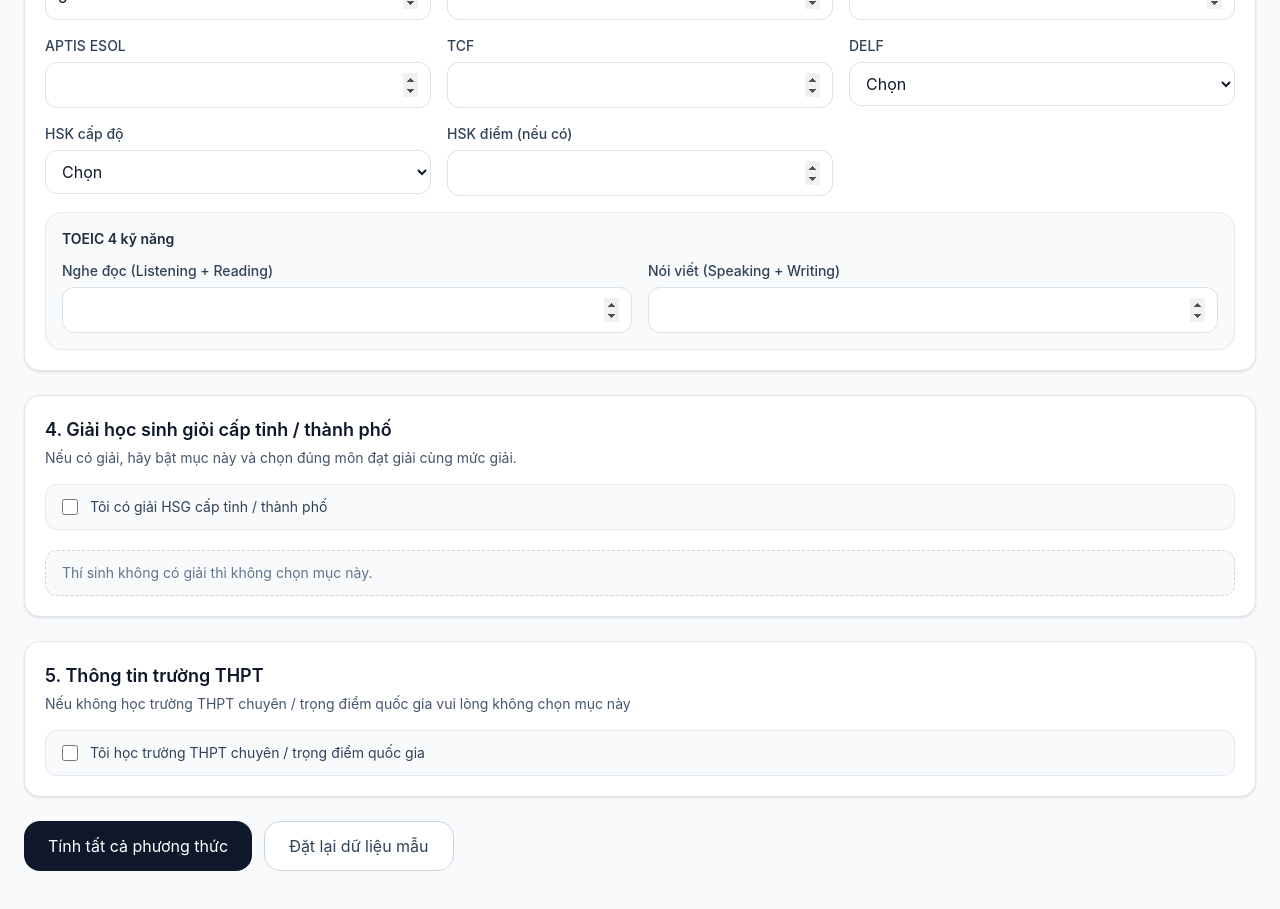
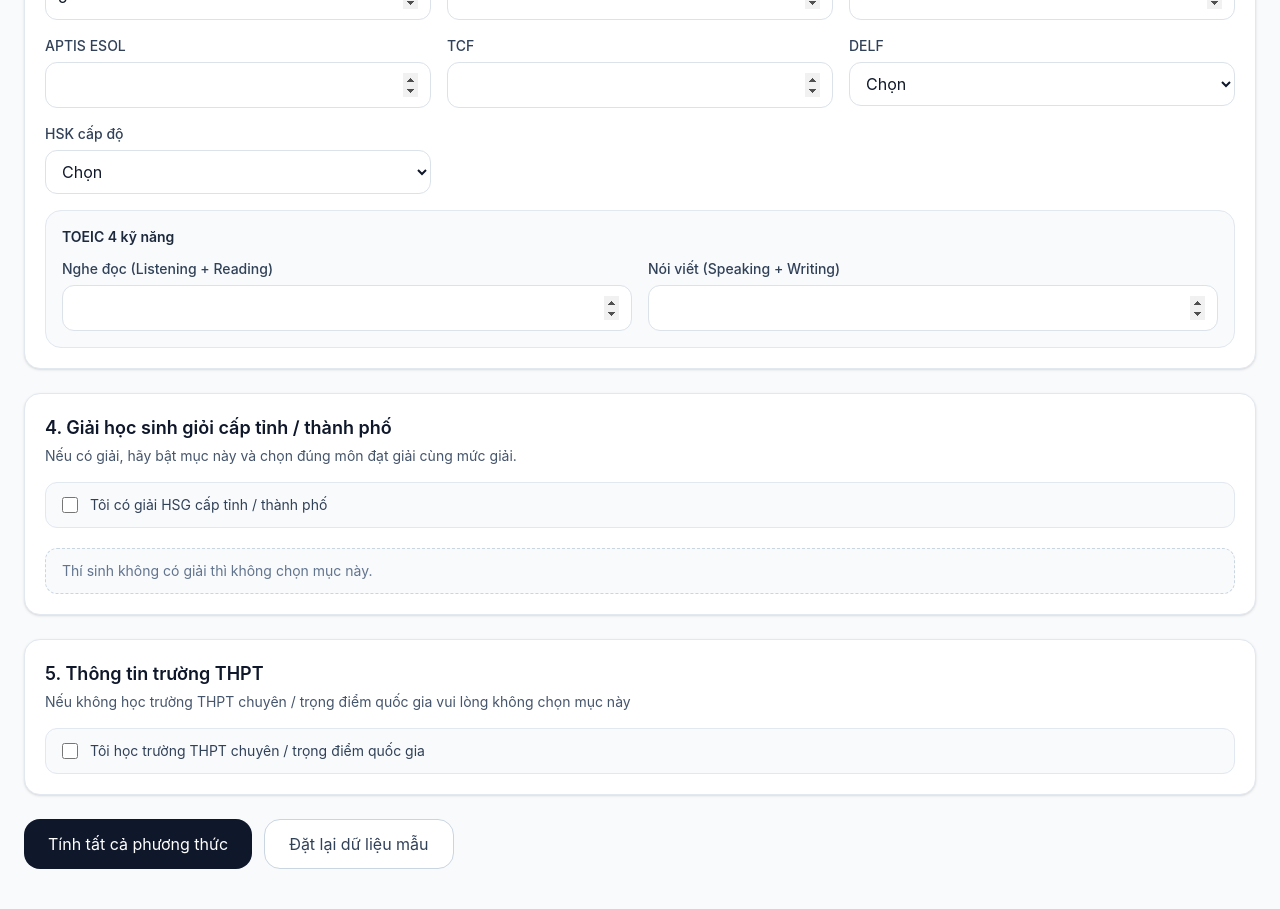
Before and after one commit to quocanh0810/admission-calculator, a Next.js app: page / in a window 1280 px wide. Shown: the part 2560-3469 px from the top of the page. Built offline with nearby package versions, Linux system fonts and the light colour scheme.

Commit message:
admission-calculator

```diff
--- a/src/components/score-form.tsx
+++ b/src/components/score-form.tsx
@@ -558,14 +558,6 @@ export default function ScoreForm() {
           { value: "6", label: "Cấp độ 6" },
         ]}
       />
-
-      <InputField
-        label="HSK điểm (nếu có)"
-        value={payload.certificates?.hskScore}
-        onChange={(value) => setCertificateField("hskScore", value)}
-        step="1"
-        max={300}
-      />
     </div>
 
     <div className="mt-4 rounded-2xl border border-slate-200 bg-slate-50 p-4">
```
